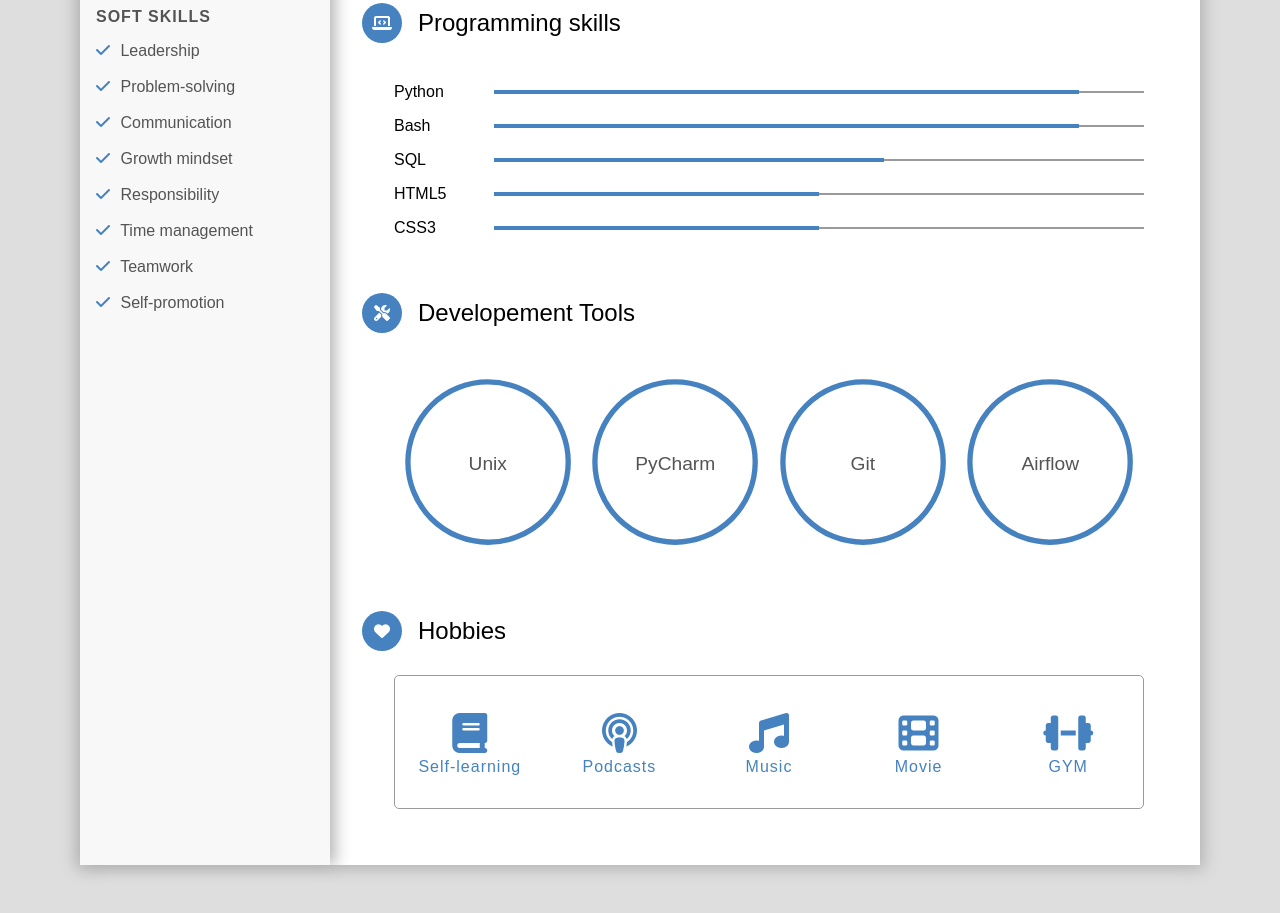
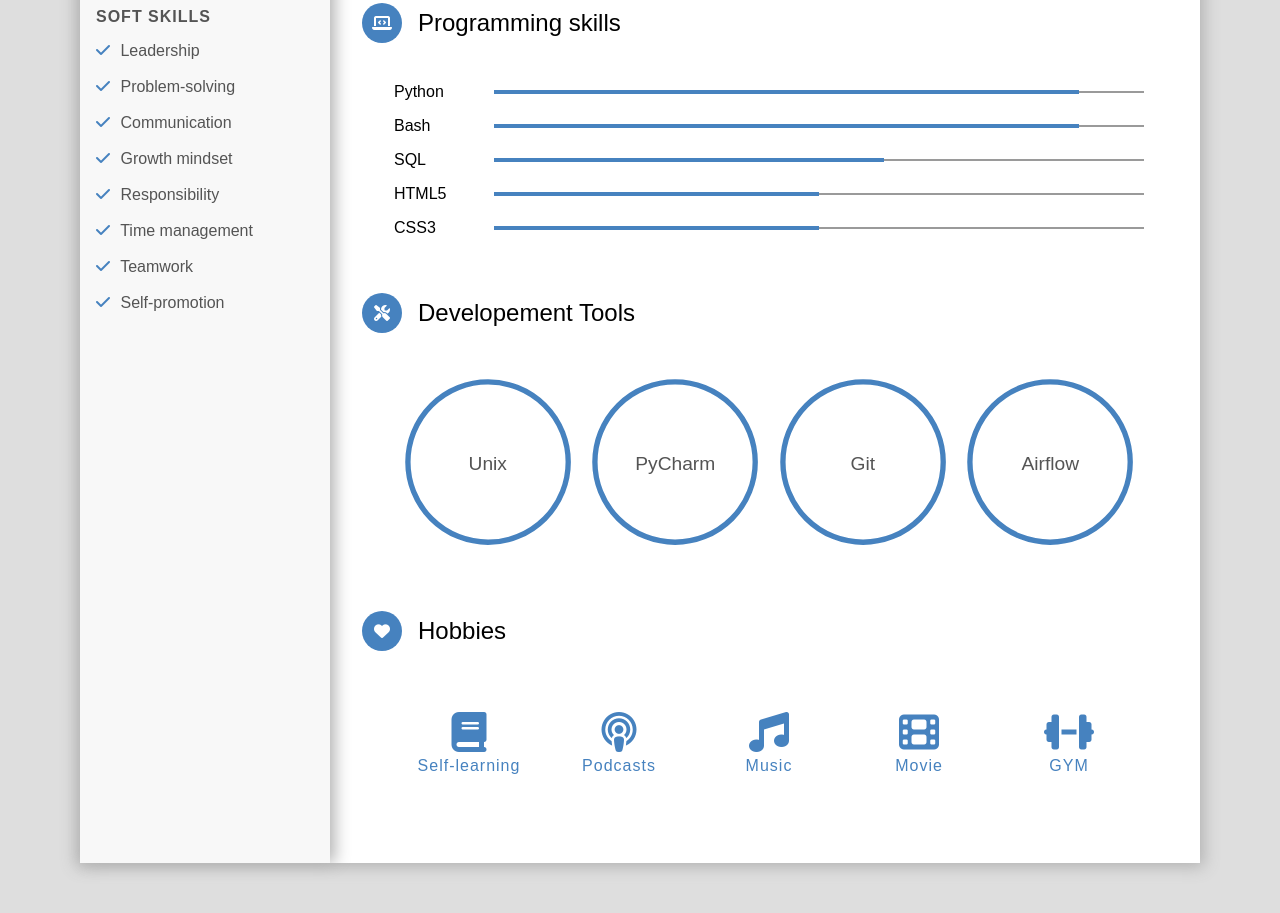
Before and after one commit to navasardyan/myresume, a plain HTML site: page index.html in a window 1280 px wide. Shown: the part 1271-2184 px from the top of the page. Drawn offline with Linux system fonts and the light colour scheme.

Commit message:
Update styles.css

```diff
--- a/styles.css
+++ b/styles.css
@@ -319,10 +319,6 @@ body {
 	transform: translate(-50%, -50%);
 }
 /* Interests Section */
-.outer-frame {
-	border: 1px solid var(--color-gray-dark-3);
-	border-radius: 5px;
-}
 .favor-list {
 	display: flex;
 	flex-wrap: wrap;
```
